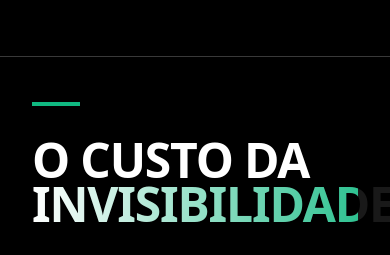
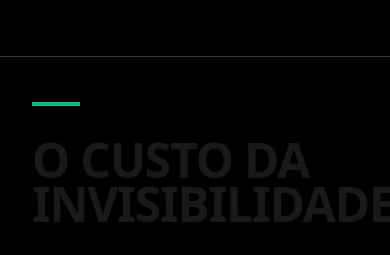
Before and after one commit to DGuedz/shc_cwb, a Next.js app in the folder web/: page / in a window 390 px wide. Shown: the part 3320-3575 px from the top of the page. Built offline with nearby package versions, Linux system fonts and the light colour scheme; no server answers.

Commit message:
feat: implement metallic gray scroll shine effect on hero section

```diff
--- a/web/src/components/landing-sections/01_HeroSection.tsx
+++ b/web/src/components/landing-sections/01_HeroSection.tsx
@@ -35,6 +35,9 @@ export function HeroSection() {
 
   const indicatorHeight = useTransform(scrollYProgress, [0, 1], ["0%", "100%"]);
 
+  // O Efeito Cinza Metálico: Reflete a luz da esquerda para a direita de acordo com o scrub do vídeo
+  const metallicShine = useTransform(scrollYProgress, [0, 0.25], ["200% center", "-200% center"]);
+
   return (
     <section ref={heroRef} className="relative h-[400vh] w-full bg-black">
       <div className="sticky top-0 h-screen w-full overflow-hidden flex items-center justify-center">
@@ -54,9 +57,22 @@ export function HeroSection() {
             className="absolute w-full px-6"
             style={{ opacity: opacityChapter1, pointerEvents: pointerEventsChapter1 }}
           >
-            <ScrollRevealTitle className="font-archivo text-4xl md:text-5xl lg:text-6xl font-bold uppercase tracking-tight leading-none mb-6">
+            <ScrollRevealTitle
+              className="font-archivo text-4xl md:text-5xl lg:text-6xl font-bold uppercase tracking-tight leading-none mb-6"
+              progress={scrollYProgress}
+              progressRange={[0.05, 0.20]}
+            >
               <span className="text-white">MUITO TALENTO.</span><br />
-              <span className="text-[#393939]">POUCA ESTRUTURA.</span>
+              <motion.span
+                className="text-transparent bg-clip-text"
+                style={{
+                  backgroundImage: "linear-gradient(100deg, #393939 20%, #737373 40%, #ffffff 50%, #737373 60%, #393939 80%)",
+                  backgroundSize: "200% auto",
+                  backgroundPosition: metallicShine
+                }}
+              >
+                POUCA ESTRUTURA.
+              </motion.span>
             </ScrollRevealTitle>
             <p className="font-mono text-[#A3A3A3] text-xs md:text-sm max-w-xl mx-auto">
               Transformamos a economia criativa com um poderoso algoritmo de Business Match para a cena underground.
@@ -68,7 +84,11 @@ export function HeroSection() {
             className="absolute w-full px-6"
             style={{ opacity: opacityChapter2, pointerEvents: pointerEventsChapter2 }}
           >
-            <ScrollRevealTitle className="font-archivo text-4xl md:text-5xl lg:text-6xl font-bold uppercase tracking-tight leading-none mb-6">
+            <ScrollRevealTitle
+              className="font-archivo text-4xl md:text-5xl lg:text-6xl font-bold uppercase tracking-tight leading-none mb-6"
+              progress={scrollYProgress}
+              progressRange={[0.50, 0.65]}
+            >
               <span className="text-white">DESCUBRA. CONECTE.</span><br />
               <span className="text-gradient">CONTRATE.</span>
             </ScrollRevealTitle>
--- a/web/src/components/landing-sections/02_ProblemSolutionSplit.tsx
+++ b/web/src/components/landing-sections/02_ProblemSolutionSplit.tsx
@@ -63,7 +63,11 @@ export function ProblemSolutionSplit() {
             viewport={{ once: true, margin: "-100px" }}
           >
             <div className="w-12 h-1 bg-[#10B981] mb-8" />
-            <ScrollRevealTitle className="font-archivo text-5xl md:text-6xl lg:text-7xl font-bold uppercase tracking-tight leading-[0.9] mb-8">
+            <ScrollRevealTitle
+              className="font-archivo text-5xl md:text-6xl lg:text-7xl font-bold uppercase tracking-tight leading-[0.9] mb-8"
+              progress={scrollYProgress}
+              progressRange={[0.0, 0.15]}
+            >
               <span className="text-white">O CUSTO DA</span><br />
               <span className="text-gradient">INVISIBILIDADE.</span>
             </ScrollRevealTitle>
--- a/web/src/components/ui/ScrollRevealTitle.tsx
+++ b/web/src/components/ui/ScrollRevealTitle.tsx
@@ -1,26 +1,33 @@
 'use client';
 
-import { motion, useScroll, useTransform } from 'framer-motion';
+import { motion, useScroll, useTransform, MotionValue } from 'framer-motion';
 import { useRef } from 'react';
 
 interface ScrollRevealTitleProps {
   children: React.ReactNode;
   className?: string;
+  progress?: MotionValue<number>;
+  progressRange?: [number, number];
 }
 
-export function ScrollRevealTitle({ children, className = "" }: ScrollRevealTitleProps) {
+export function ScrollRevealTitle({
+  children,
+  className = "",
+  progress,
+  progressRange = [0, 1]
+}: ScrollRevealTitleProps) {
   const containerRef = useRef<HTMLHeadingElement>(null);
 
-  // O scroll vai rastrear quando este título entra na tela
-  // "start 85%" significa: começa quando o topo do elemento atinge 85% da altura da tela (entrando por baixo)
-  // "end 50%" significa: termina quando o final do elemento atinge o centro da tela
-  const { scrollYProgress } = useScroll({
+  // Fallback interno caso não seja passado um progress externo (ideal para seções normais, não-sticky)
+  const { scrollYProgress: internalProgress } = useScroll({
     target: containerRef,
     offset: ["start 85%", "end 50%"]
   });
 
+  const activeProgress = progress || internalProgress;
+
   // Transforma o progresso do scroll em um valor de clip-path (da esquerda para a direita)
-  const clipPath = useTransform(scrollYProgress, [0, 1], ["inset(0 100% 0 0)", "inset(0 0% 0 0)"]);
+  const clipPath = useTransform(activeProgress, progressRange, ["inset(0 100% 0 0)", "inset(0 0% 0 0)"]);
 
   return (
     <h2 ref={containerRef} className={`relative ${className}`}>
```
